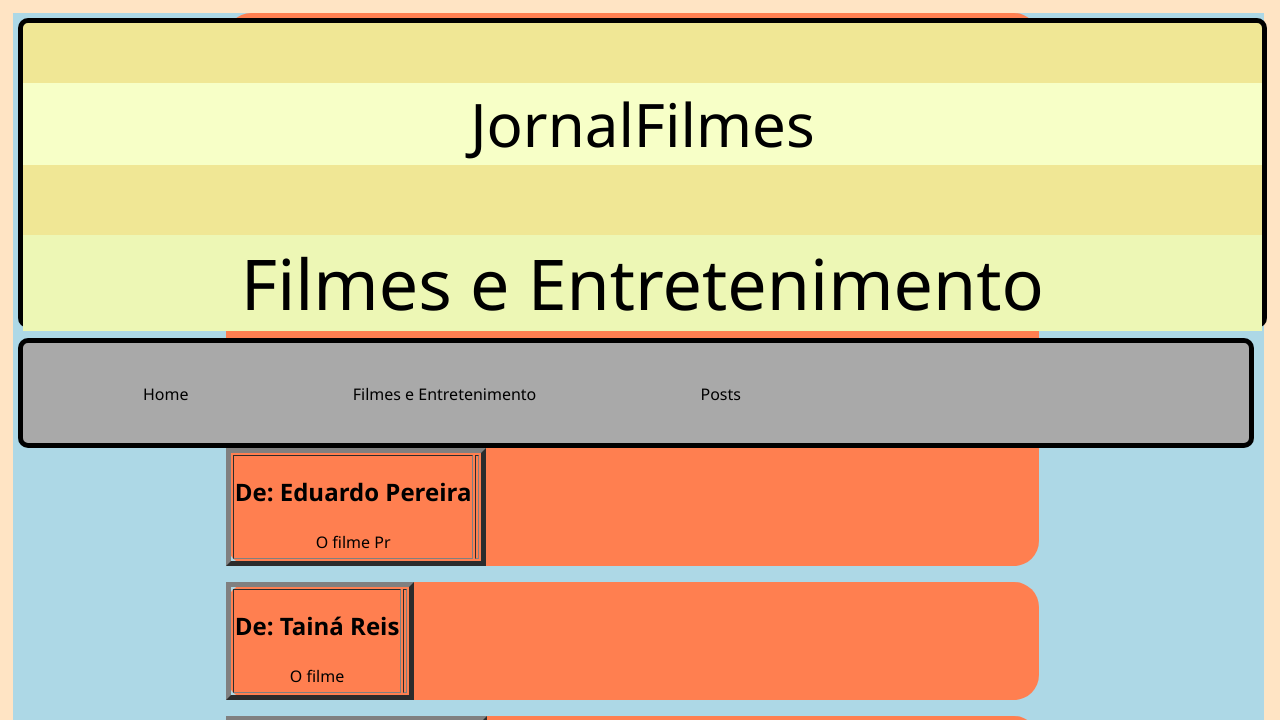
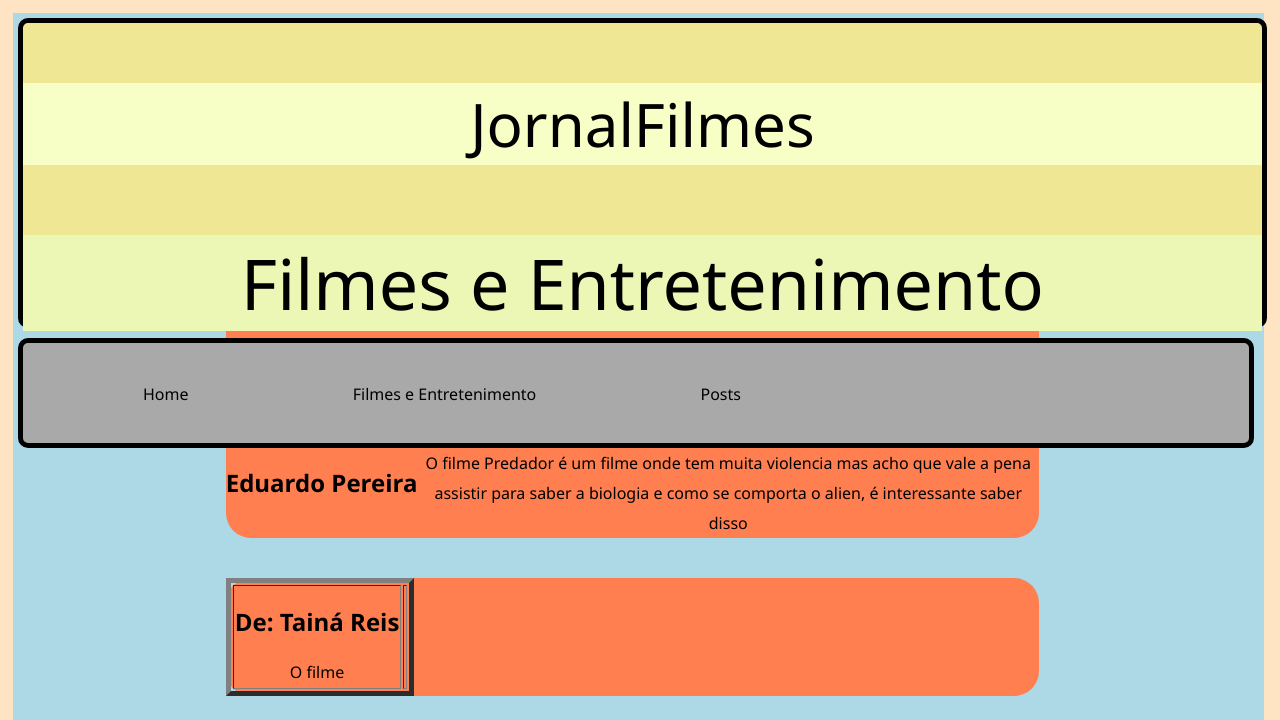
Before and after one commit to Dinodup/Site_ALP, a plain HTML site: page Filmes.html in a window 1280 px wide. Shown: the top 720 px of the page. Drawn offline with Linux system fonts and the light colour scheme.

Commit message:
Update 1-4

```diff
--- a/Filmes.html
+++ b/Filmes.html
@@ -1,5 +1,5 @@
 <!DOCTYPE html>
-<html lang="en">
+<html lang="pt-br">
 <head>
     <meta charset="UTF-8">
     <meta http-equiv="X-UA-Compatible" content="IE=edge">
@@ -22,24 +22,20 @@
         </ul>
     </nav>
 
-    <article id="a"><table border="5">
-        <tbody>
-            <tr>
-                <td>
-                    <h2>De: Eduardo Pereira</h2>
+    <article id="a">
 
-                    O filme Pr
-                </td>
-                <td>
-                    <p>
-                        <img id="Milho" src="Piscina.png" alt="">
-                    </p>
-                </td>
-            </tr>
-        </tbody>
-    </table></article>
+        <div id="nome_perfil">
+            <h2>Eduardo Pereira</h2>
+        </div>
 
-    <p> </p>
+        <div id="comentario_perfil">
+            O filme Predador é um filme onde tem muita
+            violencia mas acho que vale a pena assistir
+            para saber a biologia e como se comporta o
+            alien, é interessante saber disso
+        </div>
+
+    </article>
 
     <article id="a"><table border="5">
         <tbody>
@@ -58,8 +54,6 @@
         </tbody>
     </table></article>
 
-    <p> </p>
-
     <article id="a"><table border="5">
         <tbody>
             <tr>
@@ -76,8 +70,6 @@
             </tr>
         </tbody>
     </table></article>
-
-    <p> </p>
 
     <article id="a"><table border="5">
         <tbody>
@@ -96,8 +88,6 @@
         </tbody>
     </table></article>
 
-    <p> </p>
-
     <article id="a"><table border="5">
         <tbody>
             <tr>
@@ -114,8 +104,6 @@
             </tr>
         </tbody>
     </table></article>
-
-    <p> </p>
 
     <article id="a"><table border="5">
         <tbody>
@@ -134,8 +122,6 @@
         </tbody>
     </table></article>
 
-    <p> </p>
-
     <article id="a"><table border="5">
         <tbody>
             <tr>
@@ -152,8 +138,6 @@
             </tr>
         </tbody>
     </table></article>
-
-    <p> </p>
 
     <article id="a"><table border="5">
         <tbody>
@@ -172,8 +156,6 @@
         </tbody>
     </table></article>
 
-    <p> </p>
-
     <article id="a"><table border="5">
         <tbody>
             <tr>
@@ -191,19 +173,14 @@
         </tbody>
     </table></article>
 
-    <p> </p>
-
     <footer>
 
         <img id="sim" src="img/yotube.png" alt="rede1" usemap="#rede1">
 
-
         <img id="sim" src="img/insta.png" alt="rede2" usemap="#rede2">
-
 
         <img id="sim" src="img/git.png" alt="rede3" usemap="#rede3">
 
-
-</footer>
+    </footer>
 </body>
 </html>
--- a/css/filmes.css
+++ b/css/filmes.css
@@ -104,17 +104,7 @@ h1
   {
       text-align: center;
   }
-  #a
-{
-    background-color:coral;
-    line-height: 30px;
-    list-style-position:inside;
-    text-align: center;
-    width: 65%;
-    border-radius: 25px;
-    text-align: center;
-    margin-left: 17%;
-}
+
 #b
 {
     background-color:coral;
@@ -257,4 +247,23 @@ footer
     font-size: 26px;
     font-family: Impact, Haettenschweiler, 'Arial Narrow Bold', sans-serif;
 }
+
+
+#a
+{
+    background-color:coral;
+    line-height: 30px;
+    list-style-position:inside;
+    text-align: center;
+    width: 65%;
+    border-radius: 25px;
+    text-align: center;
+    margin-left: 17%;
+    margin-top: 40px;
+}
+
+#nome_perfil {
+    float: left;
+
+}
     /******OBS********/
```
